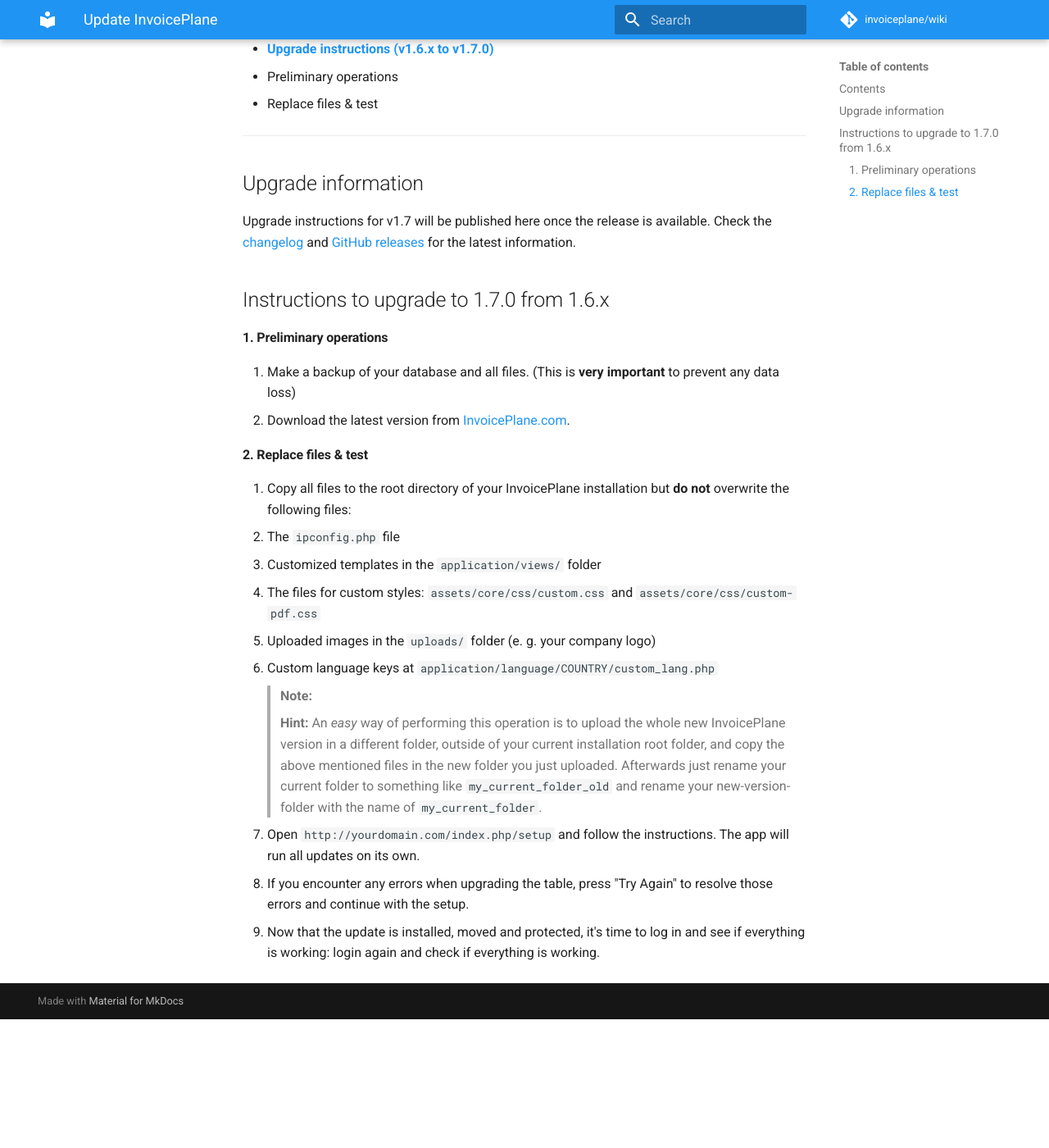
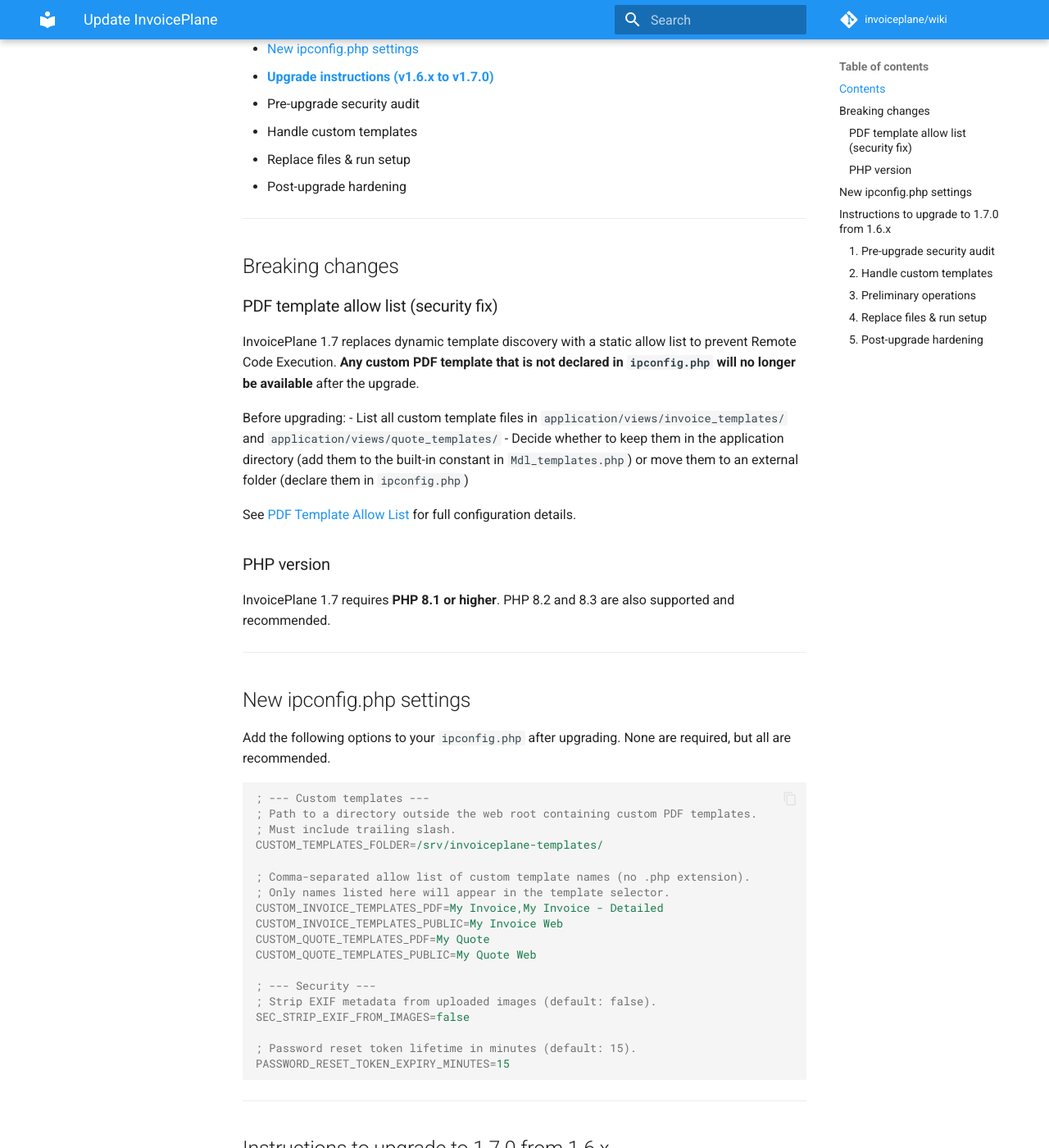
Before and after one commit to InvoicePlane/Wiki, an MkDocs documentation site: the page built from docs/en/1.7/getting-started/updating-ip.md, in a window 1280 px wide and 1400 px high, scrolled down 265 px. Shown: the whole window at 82% size. Built offline with MkDocs 1.6.1 and Material for MkDocs 9.7.7, drawn with Linux system fonts in a browser that asks for light colours; comment, search, counter and statistics services are not loaded; before the commit the page ends 1508 px from its top, so only the background shows below that; some of the changed text lies outside the part shown.

Commit message:
Add 1.7 documentation for PDF template allow lists and e-invoicing
PDF template allow list (docs/en/1.7/templates/pdf-template-allowlist.md):
- Explains the RCE fix that replaced dynamic template scanning with a
  static allow list in Mdl_templates.php
- Documents CUSTOM_TEMPLATES_FOLDER and the four CUSTOM_*_TEMPLATES_*
  ipconfig.php settings for declaring custom template names
- Covers file permission hardening and post-upgrade audit steps

E-invoicing (docs/en/1.7/modules/e-invoicing.md):
- Documents UBL, CII, and Factur-X/ZUGFeRD support
- Explains the XMLconfigs + XMLtemplates file pair system for adding
  custom XML formats
- Covers Peppol context (UBL output, separate access point required)
- Lists required client fields and the per-client activation steps

updating-ip.md: expanded with pre-upgrade security audit, custom template
migration paths (Option A/B), new ipconfig.php settings block, and
post-upgrade file permission hardening.

index.md / modules/index.md / templates/index.md: linked new pages.

Co-Authored-By: Claude Sonnet 4.6 <noreply@anthropic.com>
Claude-Session: https://claude.ai/code/session_01FyUdA46kyTUidfhs4sAEG7

````diff
--- a/docs/en/1.7/getting-started/updating-ip.md
+++ b/docs/en/1.7/getting-started/updating-ip.md
@@ -2,37 +2,130 @@
 
 ## Contents
 
-- [Upgrade information](#upgrade-information)
+- [Breaking changes](#breaking-changes)
+- [New ipconfig.php settings](#new-ipconfigphp-settings)
 - [**Upgrade instructions (v1.6.x to v1.7.0)**](#16x-170-instructions)
-  1. Preliminary operations
-  2. Replace files & test
+  1. Pre-upgrade security audit
+  2. Handle custom templates
+  3. Replace files & run setup
+  4. Post-upgrade hardening
 
 ---
 
-## Upgrade information
+## Breaking changes
 
-Upgrade instructions for v1.7 will be published here once the release is available. Check the [changelog](/en/1.7/general/changelog) and [GitHub releases](https://github.com/InvoicePlane/InvoicePlane/releases) for the latest information.
+### PDF template allow list (security fix)
+
+InvoicePlane 1.7 replaces dynamic template discovery with a static allow list to prevent Remote Code Execution. **Any custom PDF template that is not declared in `ipconfig.php` will no longer be available** after the upgrade.
+
+Before upgrading:
+- List all custom template files in `application/views/invoice_templates/` and `application/views/quote_templates/`
+- Decide whether to keep them in the application directory (add them to the built-in constant in `Mdl_templates.php`) or move them to an external folder (declare them in `ipconfig.php`)
+
+See [PDF Template Allow List](/en/1.7/templates/pdf-template-allowlist) for full configuration details.
+
+### PHP version
+
+InvoicePlane 1.7 requires **PHP 8.1 or higher**. PHP 8.2 and 8.3 are also supported and recommended.
+
+---
+
+## New ipconfig.php settings
+
+Add the following options to your `ipconfig.php` after upgrading. None are required, but all are recommended.
+
+```ini
+; --- Custom templates ---
+; Path to a directory outside the web root containing custom PDF templates.
+; Must include trailing slash.
+CUSTOM_TEMPLATES_FOLDER=/srv/invoiceplane-templates/
+
+; Comma-separated allow list of custom template names (no .php extension).
+; Only names listed here will appear in the template selector.
+CUSTOM_INVOICE_TEMPLATES_PDF=My Invoice,My Invoice - Detailed
+CUSTOM_INVOICE_TEMPLATES_PUBLIC=My Invoice Web
+CUSTOM_QUOTE_TEMPLATES_PDF=My Quote
+CUSTOM_QUOTE_TEMPLATES_PUBLIC=My Quote Web
+
+; --- Security ---
+; Strip EXIF metadata from uploaded images (default: false).
+SEC_STRIP_EXIF_FROM_IMAGES=false
+
+; Password reset token lifetime in minutes (default: 15).
+PASSWORD_RESET_TOKEN_EXPIRY_MINUTES=15
+```
+
+---
 
 ## Instructions to upgrade to 1.7.0 from 1.6.x
 
-#### 1. Preliminary operations
+#### 1. Pre-upgrade security audit
+
+Inspect your template directories for unexpected files before upgrading:
+
+```bash
+find application/views/invoice_templates/ -name "*.php" | sort
+find application/views/quote_templates/ -name "*.php" | sort
+```
+
+Expected built-in files: `InvoicePlane.php`, `InvoicePlane - paid.php`, `InvoicePlane_Web.php`. Any other PHP file is either a custom template (which you need to register) or an unexpected file that should be removed.
+
+Also verify the template values stored in the database:
+
+```sql
+SELECT setting_key, setting_value
+FROM ip_settings
+WHERE setting_key IN ('default_invoice_template', 'default_quote_template',
+                      'public_invoice_template', 'public_quote_template');
+```
+
+Expected values are `InvoicePlane`, `InvoicePlane - paid`, or `InvoicePlane_Web`. Unexpected values should be investigated before proceeding.
+
+#### 2. Handle custom templates
+
+If you have custom templates stored inside the application:
+
+**Option A — Declare them in `ipconfig.php` (recommended):**
+
+1. Create a folder outside your web root, e.g. `/srv/invoiceplane-templates/`
+2. Copy your custom template files there, preserving the sub-directory structure (`invoice/pdf/`, `quote/pdf/`, etc.)
+3. Add the settings to `ipconfig.php` as shown in [New ipconfig.php settings](#new-ipconfigphp-settings) above
+
+**Option B — Keep them in the application directory:**
+
+Add each custom template name to the `ALLOWED_INVOICE_TEMPLATES` or `ALLOWED_QUOTE_TEMPLATES` constant in `application/modules/invoices/models/Mdl_templates.php`. You must redeploy this file every time you upgrade.
+
+#### 3. Preliminary operations
 
 1. Make a backup of your database and all files. (This is **very important** to prevent any data loss)
 2. Download the latest version from [InvoicePlane.com](https://invoiceplane.com/downloads).
 
-#### 2. Replace files & test
+#### 4. Replace files & run setup
 
 1. Copy all files to the root directory of your InvoicePlane installation but **do not** overwrite the
    following files:
    - The `ipconfig.php` file
-   - Customized templates in the `application/views/` folder
+   - Custom template files (if using Option B above)
    - The files for custom styles: `assets/core/css/custom.css` and `assets/core/css/custom-pdf.css`
-   - Uploaded images in the `uploads/` folder (e. g. your company logo)
+   - Uploaded images in the `uploads/` folder (e.g. your company logo)
    - Custom language keys at `application/language/COUNTRY/custom_lang.php`
    > **Note:**
    >
-   > **Hint:** An *easy* way of performing this operation is to upload the whole new InvoicePlane version in a different folder, outside of your current installation root folder, and copy the above mentioned files in the new folder you just uploaded. Afterwards just rename your current folder to something like `my_current_folder_old` and rename your new-version-folder with the name of `my_current_folder`.
-2. Open `http://yourdomain.com/index.php/setup` and follow the instructions. The app will run all
-   updates on its own.
-   - If you encounter any errors when upgrading the table, press "Try Again" to resolve those errors and continue with the setup.
-3. Now that the update is installed, moved and protected, it's time to log in and see if everything is working: login again and check if everything is working.
+   > An *easy* way of performing this operation is to upload the new InvoicePlane version in a separate folder, copy the above files into it, then swap the folder names.
+2. Add the new `ipconfig.php` settings listed above.
+3. Open `http://yourdomain.com/index.php/setup` and follow the instructions. The app will run all database migrations automatically.
+   - If you encounter any errors, press "Try Again" to resolve them and continue.
+4. Log in and confirm the application works correctly, including template selection for invoices and quotes.
+
+#### 5. Post-upgrade hardening
+
+Set template directories to read-only so the web server cannot write new files there:
+
+```bash
+chmod 555 application/views/invoice_templates/
+chmod 555 application/views/quote_templates/
+chmod 444 application/views/invoice_templates/*.php
+chmod 444 application/views/quote_templates/*.php
+```
+
+If using `CUSTOM_TEMPLATES_FOLDER`, apply the same permissions to those directories.
--- /dev/null
+++ b/docs/en/1.7/templates/pdf-template-allowlist.md
@@ -0,0 +1,108 @@
+# PDF Template Allow List
+
+InvoicePlane 1.7 introduces a static allow list for PDF templates to prevent a critical Remote Code Execution (RCE) vulnerability. Only templates explicitly listed in the allow list will be loaded when generating PDF invoices and quotes.
+
+## Background
+
+Prior to 1.7, the system dynamically scanned the templates directory to build a list of available templates at runtime. This meant that any PHP file placed in the templates folder would automatically become available — and potentially executable — via the template selector. An attacker with admin access could exploit this to run arbitrary code.
+
+The fix replaces dynamic scanning with a two-tier static allow list:
+
+1. **Built-in templates** — hardcoded in the application source code (`Mdl_templates.php`)
+2. **Custom templates** — declared explicitly in `ipconfig.php`
+
+## Built-in Templates
+
+The following templates are always available without any configuration:
+
+| Template name | Type | Format |
+|---|---|---|
+| `InvoicePlane` | Invoice & Quote | PDF |
+| `InvoicePlane - paid` | Invoice | PDF |
+| `InvoicePlane_Web` | Invoice & Quote | Public (HTML) |
+
+> **Note:**
+> These names are case-sensitive. The template will not load if the name in the database does not match exactly.
+
+## Adding Custom Templates
+
+To add a custom template you must both place the file on disk **and** declare its name in `ipconfig.php`. A file that exists on disk but is not in the allow list will be silently ignored.
+
+### Step 1 — Place template files outside the web root
+
+Store custom templates in a directory that is **not** accessible over HTTP. Set the path in `ipconfig.php`:
+
+```ini
+CUSTOM_TEMPLATES_FOLDER=/srv/invoiceplane-templates/
+```
+
+The directory must contain the standard sub-structure:
+
+```
+/srv/invoiceplane-templates/
+  invoice/
+    pdf/          ← custom invoice PDF templates
+    public/       ← custom invoice HTML (public link) templates
+  quote/
+    pdf/          ← custom quote PDF templates
+    public/       ← custom quote HTML (public link) templates
+```
+
+### Step 2 — Declare template names in the allow list
+
+Add only the names you want to allow. Names must consist of letters, numbers, spaces, hyphens, and underscores only — no path separators or file extensions.
+
+```ini
+; Custom invoice templates
+CUSTOM_INVOICE_TEMPLATES_PDF=My Invoice,My Invoice - Detailed
+CUSTOM_INVOICE_TEMPLATES_PUBLIC=My Invoice Web
+
+; Custom quote templates
+CUSTOM_QUOTE_TEMPLATES_PDF=My Quote
+CUSTOM_QUOTE_TEMPLATES_PUBLIC=My Quote Web
+```
+
+Multiple names are separated by commas. Templates not listed here will not appear in the template selector and will not be loaded, even if the file exists.
+
+### Step 3 — Set restrictive file permissions
+
+Prevent the web server from writing to the template directories:
+
+```bash
+chmod 555 /srv/invoiceplane-templates/invoice/pdf/
+chmod 555 /srv/invoiceplane-templates/quote/pdf/
+chmod 444 /srv/invoiceplane-templates/invoice/pdf/*.php
+chmod 444 /srv/invoiceplane-templates/quote/pdf/*.php
+```
+
+## Security Validation
+
+When a template is requested, InvoicePlane applies the following checks in order:
+
+1. Reject empty or non-string values
+2. Reject path traversal characters (`..`, `/`, `\`)
+3. Validate the request type (`invoice` or `quote`)
+4. Validate the scope (`pdf` or `public`)
+5. Check the template name against the static allow list
+6. Validate the character set (alphanumeric, spaces, hyphens, underscores)
+7. Verify the file exists before loading it
+
+A template fails silently if it does not pass all seven checks.
+
+## Upgrading from 1.6
+
+If you are upgrading from InvoicePlane 1.6 and have custom templates stored inside `application/views/`, you must move them and register them in `ipconfig.php` before the upgrade.
+
+Templates stored inside the application directory are **not** automatically trusted in 1.7. See [Updating InvoicePlane](/en/1.7/getting-started/updating-ip) for full upgrade steps.
+
+## Auditing Your Installation
+
+After upgrading, check the template directories for unexpected PHP files:
+
+```bash
+find application/views/invoice_templates/ -name "*.php" | sort
+find application/views/quote_templates/ -name "*.php" | sort
+```
+
+Expected files are: `InvoicePlane.php`, `InvoicePlane - paid.php`, `InvoicePlane_Web.php`.
+Any other PHP file should be investigated and removed if not a legitimate custom template.
````
Also changed, not shown: docs/en/1.7/index.md (+2 -0 lines), docs/en/1.7/modules/e-invoicing.md (added, +112 -0 lines), docs/en/1.7/modules/index.md (+2 -1 lines), docs/en/1.7/templates/index.md (+1 -0 lines).
